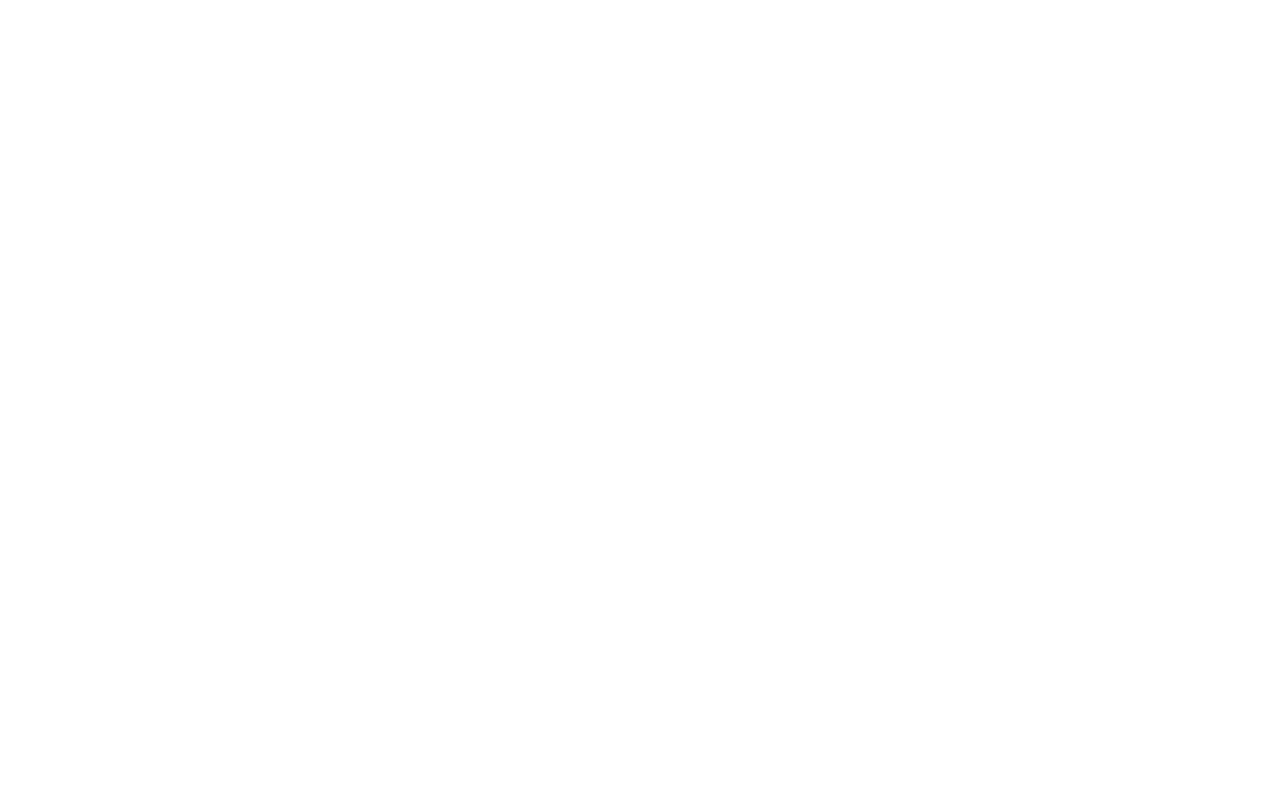
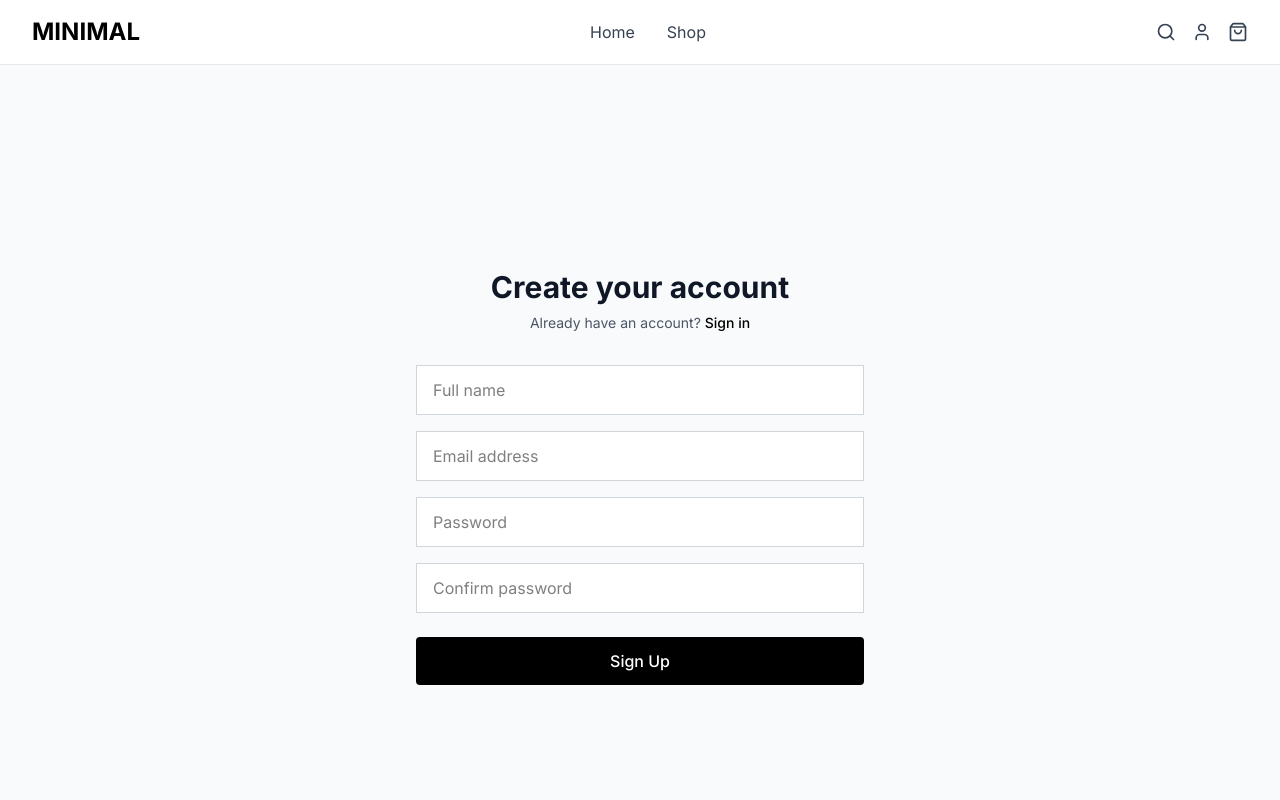
Before and after one commit to tayo8967/minimal, a React (Vite) app in the folder frontend/: page /register in a window 1280 px wide. Before the commit this address had no page. Shown: the top 800 px of the page. Built offline with nearby package versions, Linux system fonts and the light colour scheme.

Commit message:
feat: add Login and Register pages, update routing in App component

```diff
--- a/frontend/src/App.jsx
+++ b/frontend/src/App.jsx
@@ -1,12 +1,16 @@
 import { BrowserRouter, Route, Routes } from "react-router-dom";
 import UserLayout from "./components/Layout/UserLayout";
 import HomePage from "./pages/HomePage";
+import Login from "./pages/Login";
+import Register from "./pages/Register";
 const App = () => {
     return (
         <BrowserRouter>
             <Routes>
                 <Route path="/" element={<UserLayout />}>
                     <Route index element={<HomePage />} />
+                    <Route path="login" element={<Login />} />
+                    <Route path="register" element={<Register />} />
                 </Route>
             </Routes>
         </BrowserRouter>
--- a/frontend/src/components/Common/Navbar.jsx
+++ b/frontend/src/components/Common/Navbar.jsx
@@ -23,25 +23,16 @@ const Navbar = () => {
                     <div className="flex justify-between items-center h-16">
                         {/* Left - Logo */}
                         <div>
-                            <Link
-                                to="/"
-                                className="text-2xl font-bold text-black"
-                            >
+                            <Link to="/" className="text-2xl font-bold text-black">
                                 MINIMAL
                             </Link>
                         </div>
                         {/* Center - Navigation Links */}
                         <div className="hidden md:flex space-x-8">
-                            <Link
-                                to="/"
-                                className="text-gray-700 hover:text-black transition-colors"
-                            >
+                            <Link to="/" className="text-gray-700 hover:text-black transition-colors">
                                 Home
                             </Link>
-                            <Link
-                                to="/collection/all"
-                                className="text-gray-700 hover:text-black transition-colors"
-                            >
+                            <Link to="/collection/all" className="text-gray-700 hover:text-black transition-colors">
                                 Shop
                             </Link>
                         </div>
@@ -56,17 +47,11 @@ const Navbar = () => {
                             </button>
 
                             {/* User Profile */}
-                            <Link
-                                to="/profile"
-                                className="text-gray-700 hover:text-black transition-colors"
-                            >
+                            <Link to="/login" className="text-gray-700 hover:text-black transition-colors">
                                 <User className="h-5 w-5" />
                             </Link>
                             {/* Cart */}
-                            <Link
-                                to="/cart"
-                                className="text-gray-700 hover:text-black transition-colors"
-                            >
+                            <Link to="/cart" className="text-gray-700 hover:text-black transition-colors">
                                 <ShoppingBag className="h-5 w-5" />
                             </Link>
                         </div>
@@ -75,11 +60,7 @@ const Navbar = () => {
                             onClick={toggleNavDrawer}
                             className="md:hidden text-gray-700 hover:text-black transition-colors"
                         >
-                            {navDrawerOpen ? (
-                                <X className="h-6 w-6" />
-                            ) : (
-                                <LucideMenu className="h-6 w-6" />
-                            )}
+                            {navDrawerOpen ? <X className="h-6 w-6" /> : <LucideMenu className="h-6 w-6" />}
                         </button>
                     </div>
                 </div>
@@ -126,10 +107,7 @@ const Navbar = () => {
                     </div>
                 )}
             </nav>
-            <SearchModal
-                open={isSearchOpen}
-                onClose={() => setIsSearchOpen()}
-            />
+            <SearchModal open={isSearchOpen} onClose={() => setIsSearchOpen()} />
         </header>
     );
 };
--- /dev/null
+++ b/frontend/src/pages/Login.jsx
@@ -0,0 +1,56 @@
+import { useState } from "react";
+import { Link } from "react-router-dom";
+
+const Login = () => {
+    const [email, setEmail] = useState("");
+    const [password, setPassword] = useState("");
+
+    const handleSubmit = (e) => {
+        e.preventDefault();
+        console.log("User Login: ", { email, password });
+    };
+
+    return (
+        <div className="min-h-screen flex items-center justify-center bg-gray-50 py-12 px-4 sm:px-6 lg:px-8">
+            <div className="max-w-md w-full space-y-8">
+                <div>
+                    <h2 className="mt-6 text-center text-3xl font-bold text-gray-900">Sign in to your account</h2>
+                    <p className="mt-2 text-center text-sm text-gray-600">
+                        Don't have an account?{" "}
+                        <Link to="/register" className="font-medium text-black hover:text-gray-700">
+                            Sign Up
+                        </Link>
+                    </p>
+                </div>
+                <form onSubmit={handleSubmit} className="mt-8 space-y-6">
+                    <div className="space-y-4">
+                        <input
+                            type="email"
+                            placeholder="Email address"
+                            className="w-full rounded-none border border-gray-300 bg-white px-4 py-3 transition-colors duration-200"
+                            value={email}
+                            onChange={(e) => setEmail(e.target.value)}
+                            required
+                        />
+                        <input
+                            type="password"
+                            placeholder="Password"
+                            className="w-full rounded-none border border-gray-300 bg-white px-4 py-3 transition-colors duration-200"
+                            value={password}
+                            onChange={(e) => setPassword(e.target.value)}
+                            required
+                        />
+                    </div>
+                    <button
+                        type="submit"
+                        className="w-full py-3 px-4 rounded font-medium transition-colors bg-black text-white hover:bg-gray-800"
+                    >
+                        Sign In
+                    </button>
+                </form>
+            </div>
+        </div>
+    );
+};
+
+export default Login;
--- /dev/null
+++ b/frontend/src/pages/Register.jsx
@@ -0,0 +1,74 @@
+import { useState } from "react";
+import { Link } from "react-router-dom";
+
+const Register = () => {
+    const [name, setName] = useState("");
+    const [email, setEmail] = useState("");
+    const [password, setPassword] = useState("");
+    const [confirmPassword, setConfirmPassword] = useState("");
+
+    const handleSubmit = (e) => {
+        e.preventDefault();
+        console.log("User Login: ", { name, email, password, confirmPassword });
+    };
+
+    return (
+        <div className="min-h-screen flex items-center justify-center bg-gray-50 py-12 px-4 sm:px-6 lg:px-8">
+            <div className="max-w-md w-full space-y-8">
+                <div>
+                    <h2 className="mt-6 text-center text-3xl font-bold text-gray-900">Create your account</h2>
+                    <p className="mt-2 text-center text-sm text-gray-600">
+                        Already have an account?{" "}
+                        <Link to="/login" className="font-medium text-black hover:text-gray-700">
+                            Sign in
+                        </Link>
+                    </p>
+                </div>
+                <form onSubmit={handleSubmit} className="mt-8 space-y-6">
+                    <div className="space-y-4">
+                        <input
+                            type="text"
+                            placeholder="Full name"
+                            className="w-full rounded-none border border-gray-300 bg-white px-4 py-3 transition-colors duration-200"
+                            value={name}
+                            onChange={(e) => setName(e.target.value)}
+                            required
+                        />
+                        <input
+                            type="email"
+                            placeholder="Email address"
+                            className="w-full rounded-none border border-gray-300 bg-white px-4 py-3 transition-colors duration-200"
+                            value={email}
+                            onChange={(e) => setEmail(e.target.value)}
+                            required
+                        />
+                        <input
+                            type="password"
+                            placeholder="Password"
+                            className="w-full rounded-none border border-gray-300 bg-white px-4 py-3 transition-colors duration-200"
+                            value={password}
+                            onChange={(e) => setPassword(e.target.value)}
+                            required
+                        />
+                        <input
+                            type="password"
+                            placeholder="Confirm password"
+                            className="w-full rounded-none border border-gray-300 bg-white px-4 py-3 transition-colors duration-200"
+                            value={confirmPassword}
+                            onChange={(e) => setConfirmPassword(e.target.value)}
+                            required
+                        />
+                    </div>
+                    <button
+                        type="submit"
+                        className="w-full py-3 px-4 rounded font-medium transition-colors bg-black text-white hover:bg-gray-800"
+                    >
+                        Sign Up
+                    </button>
+                </form>
+            </div>
+        </div>
+    );
+};
+
+export default Register;
```
